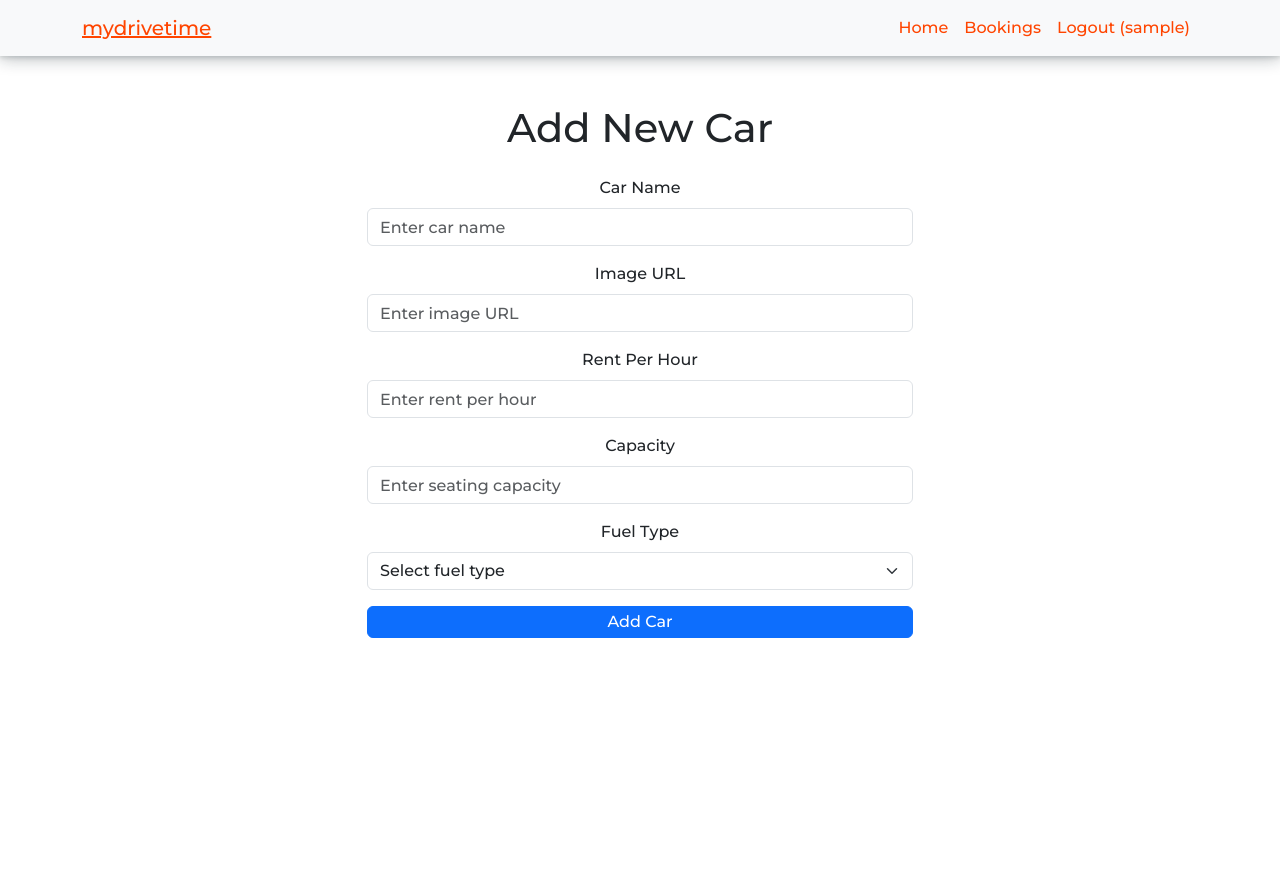
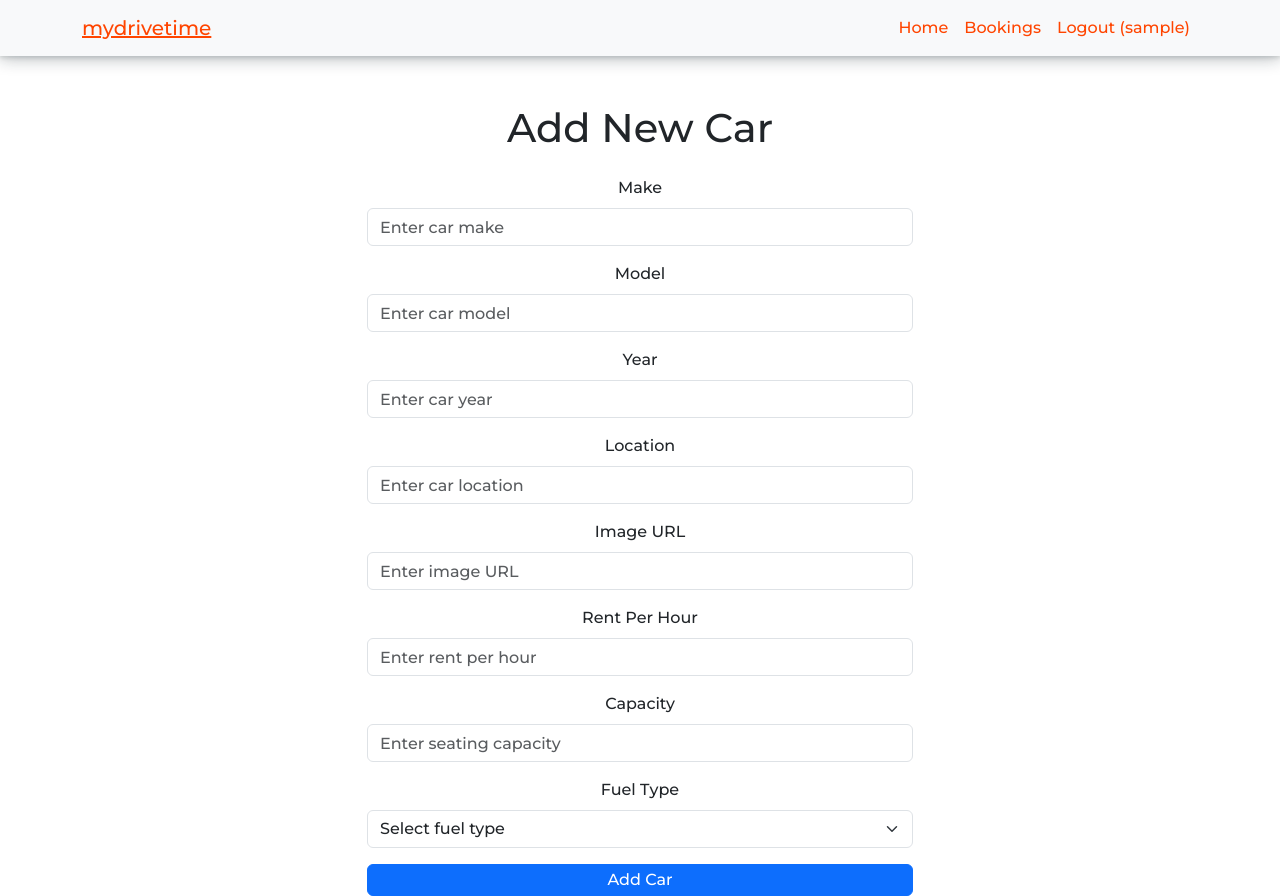
Before and after one commit to nikhileshmeher0204/mydrivetime, a React (Create React App) app in the folder frontend/: page /addcar in a window 1280 px wide. Before the commit the page ends 824 px from the top, so only its background shows below. Built offline with nearby package versions, Linux system fonts and the light colour scheme; sample sign-in values are in the browser's storage.

Commit message:
Refactor car model and forms to include make, model, year, and location fields

```diff
--- a/frontend/src/pages/AddCar.js
+++ b/frontend/src/pages/AddCar.js
@@ -9,12 +9,15 @@ function AddCar() {
   const dispatch = useDispatch();
   const { loading } = useSelector(state => state.alertsReducer);
   const [formData, setFormData] = useState({
-    name: '',
+    make: '',
+    model: '',
+    year: '',
+    location: '',
     image: '',
-    rentPerHour: '',
     capacity: '',
-    fuelType: ''
-  });
+    fuelType: '',
+    rentPerHour: ''
+});
 
   const handleSubmit = (e) => {
     e.preventDefault();
@@ -36,14 +39,52 @@ function AddCar() {
           <Col md={6}>
             <h1 className="mb-4">Add New Car</h1>
             <Form onSubmit={handleSubmit}>
-              <Form.Group className="mb-3" controlId="formName">
-                <Form.Label>Car Name</Form.Label>
+            <Form.Group className="mb-3" controlId="formMake">
+                <Form.Label>Make</Form.Label>
                 <Form.Control
                   type="text"
-                  name="name"
-                  value={formData.name}
+                  name="make"
+                  value={formData.make}
                   onChange={handleChange}
-                  placeholder="Enter car name"
+                  placeholder="Enter car make"
+                  required
+                />
+              </Form.Group>
+
+              <Form.Group className="mb-3" controlId="formModel">
+                <Form.Label>Model</Form.Label>
+                <Form.Control
+                  type="text"
+                  name="model"
+                  value={formData.model}
+                  onChange={handleChange}
+                  placeholder="Enter car model"
+                  required
+                />
+              </Form.Group>
+
+              <Form.Group className="mb-3" controlId="formYear">
+                <Form.Label>Year</Form.Label>
+                <Form.Control
+                  type="number"
+                  name="year"
+                  value={formData.year}
+                  onChange={handleChange}
+                  placeholder="Enter car year"
+                  min="1900"
+                  max={new Date().getFullYear() + 1}
+                  required
+                />
+              </Form.Group>
+
+              <Form.Group className="mb-3" controlId="formLocation">
+                <Form.Label>Location</Form.Label>
+                <Form.Control
+                  type="text"
+                  name="location"
+                  value={formData.location}
+                  onChange={handleChange}
+                  placeholder="Enter car location"
                   required
                 />
               </Form.Group>
--- a/frontend/src/pages/AdminHome.js
+++ b/frontend/src/pages/AdminHome.js
@@ -4,7 +4,7 @@ import { useSelector, useDispatch } from "react-redux";
 import DefaultLayout from "../components/DefaultLayout";
 import { deleteCar, getAllCars } from "../redux/actions/carsActions";
 import Spinner from "../components/Spinner";
-import { FaEdit, FaTrash, FaPlus } from "react-icons/fa";
+import { FaEdit, FaTrash, FaPlus , FaMapMarkerAlt} from "react-icons/fa";
 
 function AdminHome() {
   const { cars } = useSelector((state) => state.carsReducer);
@@ -59,8 +59,12 @@ function AdminHome() {
                   style={{ height: '200px', objectFit: 'cover' }}
                 />
                 <Card.Body>
-                  <Card.Title>{car.name}</Card.Title>
+                  <Card.Title>{`${car.year} ${car.make} ${car.model}`}</Card.Title>
                   <Card.Text>
+                    <div className="d-flex align-items-center mb-2">
+                      <FaMapMarkerAlt className="text-primary me-2" />
+                      <span>{car.location}</span>
+                    </div>
                     Rent Per Hour: ${car.rentPerHour}
                   </Card.Text>
                   <div className="d-flex justify-content-between">
--- a/frontend/src/pages/EditCar.js
+++ b/frontend/src/pages/EditCar.js
@@ -22,9 +22,26 @@ function EditCar({ match }) {
         <Col md={6}>
           <h1>Edit Car</h1>
           <Form onSubmit={onFinish}>
-            <Form.Group controlId="formBasicName">
-              <Form.Label>Name</Form.Label>
-              <Form.Control type="text" defaultValue={car.name} required />
+
+          <Form.Group controlId="formMake">
+              <Form.Label>Make</Form.Label>
+              <Form.Control type="text" defaultValue={car.make} required />
+            </Form.Group>
+
+            <Form.Group controlId="formModel">
+              <Form.Label>Model</Form.Label>
+              <Form.Control type="text" defaultValue={car.model} required />
+            </Form.Group>
+
+            <Form.Group controlId="formYear">
+              <Form.Label>Year</Form.Label>
+              <Form.Control type="number" defaultValue={car.year} required />
+            </Form.Group>
+
+
+            <Form.Group controlId="formLocation">
+              <Form.Label>Location</Form.Label>
+              <Form.Control type="text" defaultValue={car.location} required />
             </Form.Group>
 
             <Form.Group controlId="formBasicImage">
@@ -38,7 +55,7 @@ function EditCar({ match }) {
             </Form.Group>
 
             <Button variant="primary" type="submit">
-              Edit Car
+            Update Car
             </Button>
           </Form>
         </Col>
--- a/frontend/src/pages/Home.js
+++ b/frontend/src/pages/Home.js
@@ -5,6 +5,7 @@ import { Link } from "react-router-dom";
 import { getAllCars } from "../redux/actions/carsActions";
 import Spinner from "../components/Spinner";
 import DefaultLayout from "../components/DefaultLayout";
+import { FaMapMarkerAlt} from "react-icons/fa";
 
 function Home() {
   const dispatch = useDispatch();
@@ -41,9 +42,13 @@ function Home() {
                   />
                 </div>
                 <Card.Body>
-                  <Card.Title>{car.name}</Card.Title>
-                  <Card.Text>
-                    Rent per hour: ${car.rentPerHour}
+                <Card.Title>{`${car.year} ${car.make} ${car.model}`}</Card.Title>
+                <Card.Text>
+                    <div className="d-flex align-items-center mb-2">
+                      <FaMapMarkerAlt className="text-primary me-2" />
+                      <span>{car.location}</span>
+                    </div>
+                    Rent Per Hour: ${car.rentPerHour}
                   </Card.Text>
                   <Link to={`/booking/${car._id}`}>
                     <Button variant="primary">Book Now</Button>
```
Also changed, not shown: 1 other file (tests, documents, lock files or other folders).
